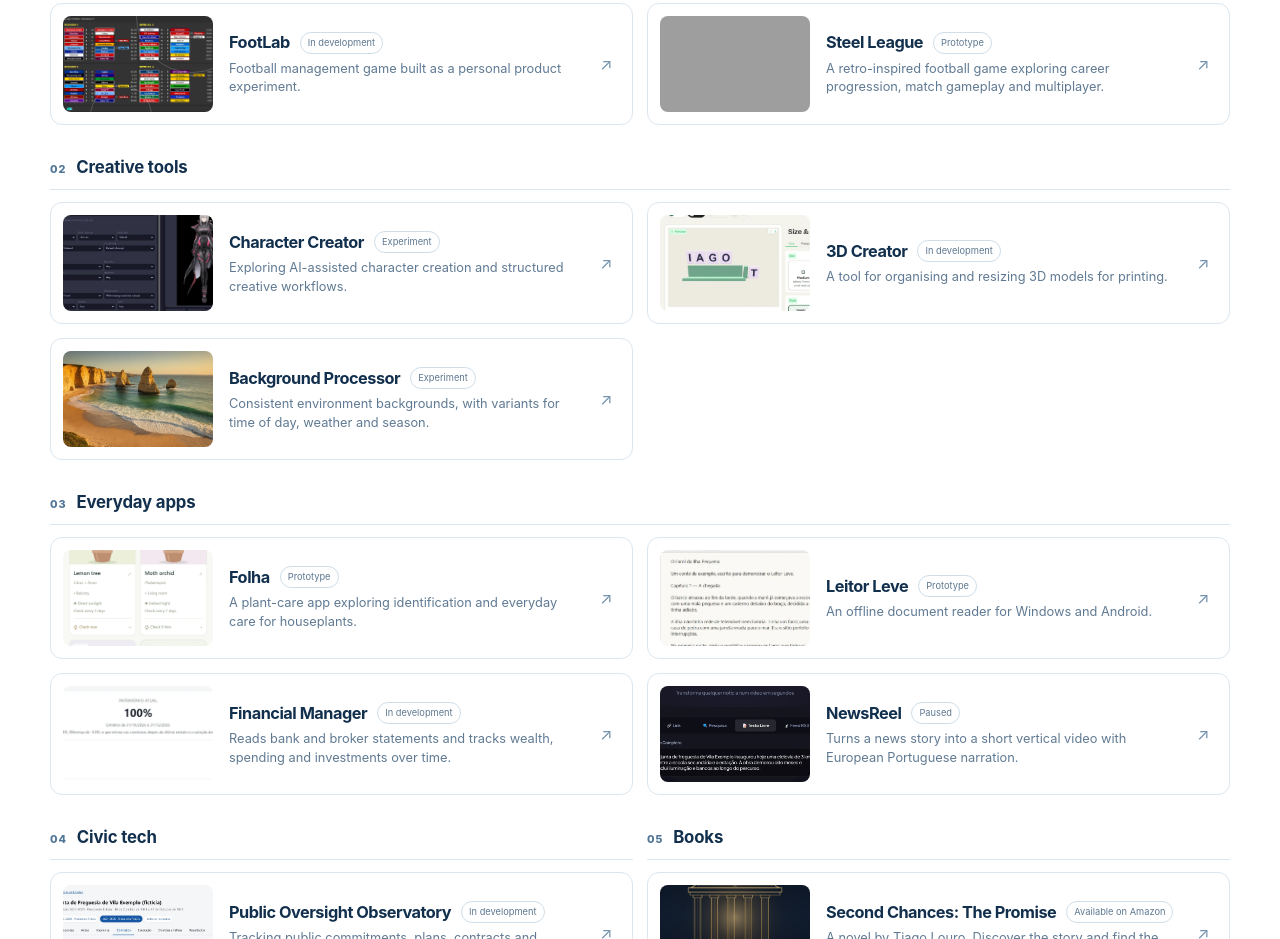
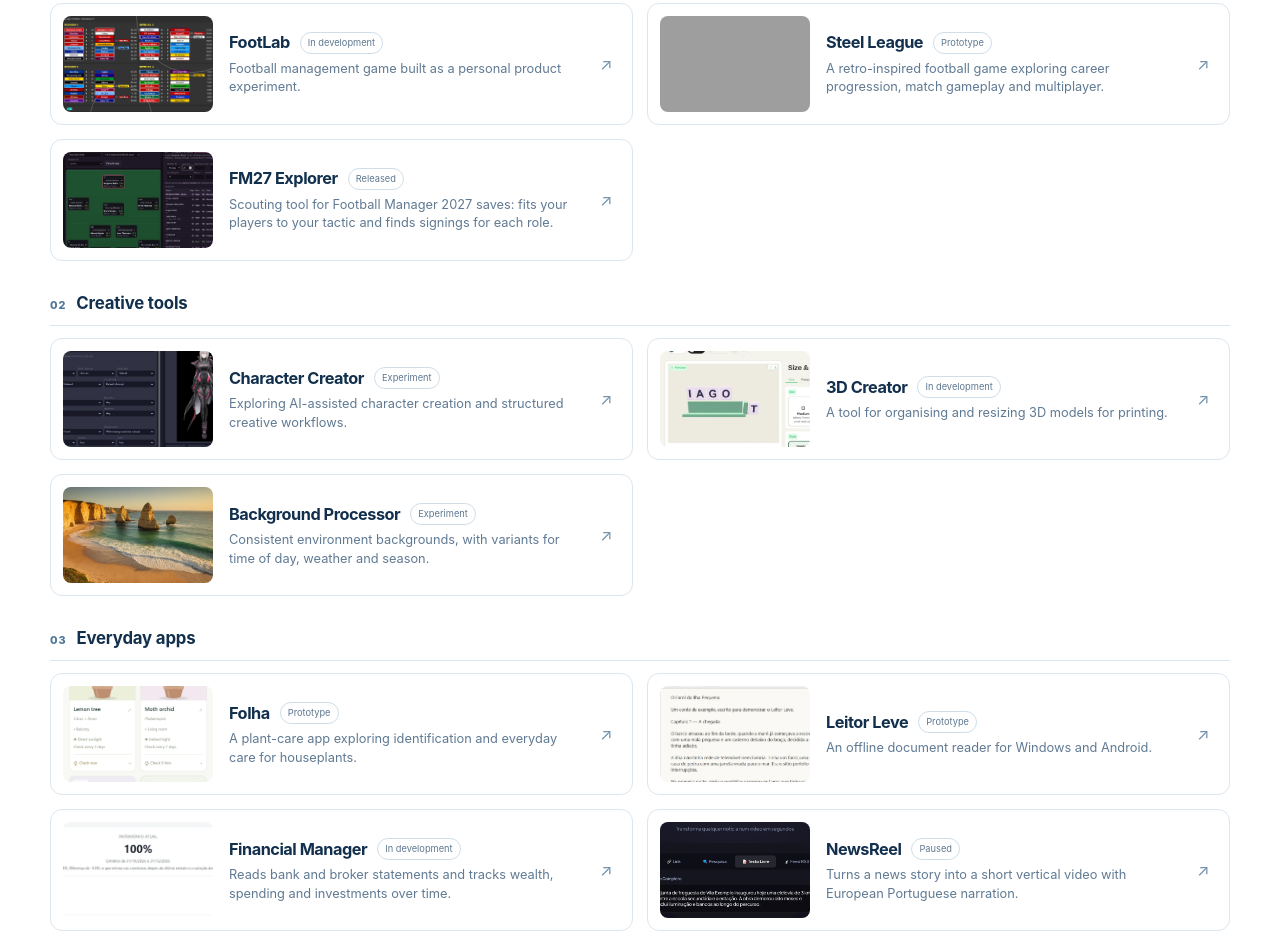
Before and after one commit to aitester2025tgl-collab/aitester2025tgl-collab.github.io, a plain HTML site: page index.html in a window 1280 px wide. Shown: the part 2548-3487 px from the top of the page. Drawn offline with Linux system fonts and the light colour scheme; grey boxes are pictures that could not be loaded.

Commit message:
Add FM27 Explorer project page

```diff
--- a/css/improvements.css
+++ b/css/improvements.css
@@ -100,3 +100,4 @@
 .work-more:hover{color:#fff;border-color:#fff}
 @media(max-width:900px){.work-head{grid-template-columns:1fr;gap:24px}.work-days{grid-template-columns:repeat(2,1fr)}.work-row{grid-template-columns:1fr;gap:4px}.work-section{padding:78px 0}}
 @media(max-width:600px){.work-section{padding:64px 0}.work-head{margin-bottom:28px}.work-head h2{font-size:clamp(2.5rem,13vw,3.7rem)}.work-lead{font-size:1rem}.work-days{grid-template-columns:1fr;gap:0;border-top:1px solid rgba(255,255,255,.14)}.work-days>div{display:grid;grid-template-columns:30px 1fr;column-gap:8px;border:0;border-bottom:1px solid rgba(255,255,255,.14);border-radius:0;background:none;padding:16px 0}.work-days span{grid-row:1 / 3;padding-top:4px}.work-days h3{margin:0 0 4px;font-size:1rem}.work-days p{font-size:.84rem}.work-career{margin-top:32px;border-top:0}.work-row{padding:14px 0}.work-row strong{font-size:1rem}}
+.art-fm27.art-shot{background-image:url(../assets/screenshots/fm27-explorer/tactic.webp);background-size:170%;background-position:0 30%}
--- a/index.html
+++ b/index.html
@@ -9,7 +9,7 @@
 <link href="assets/favicon.png" rel="icon" type="image/png"/>
 <link href="css/style.css?v=20261110a" rel="stylesheet"/>
 <script async="" data-goatcounter="https://tiagolab.goatcounter.com/count" src="//gc.zgo.at/count.js"></script>
-<link href="css/improvements.css?v=20261111a" rel="stylesheet"/></head>
+<link href="css/improvements.css?v=20261121a" rel="stylesheet"/></head>
 <body>
 <header class="site-header">
 <div class="container nav-wrap">
@@ -147,6 +147,11 @@
 <div class="project-info"><div class="project-title"><h3>Steel League</h3><span>Prototype</span></div><p>A retro-inspired football game exploring career progression, match gameplay and multiplayer.</p></div>
 <div aria-hidden="true" class="project-arrow">↗</div>
 </a>
+<a aria-label="FM27 Explorer project" class="project-row" href="projects/fm27-explorer.html">
+<div class="project-art art-fm27 art-shot"><span>FM27 EXPLORER</span><small>FM TOOL</small></div>
+<div class="project-info"><div class="project-title"><h3>FM27 Explorer</h3><span>Released</span></div><p>Scouting tool for Football Manager 2027 saves: fits your players to your tactic and finds signings for each role.</p></div>
+<div aria-hidden="true" class="project-arrow">↗</div>
+</a>
 </div>
 </section>
 <section aria-labelledby="sector-creative" class="project-sector">
```
Also changed, not shown: projects/fm27-explorer.html (added, +1 -0 lines), assets/screenshots/fm27-explorer/import.webp (added), assets/screenshots/fm27-explorer/player.webp (added), assets/screenshots/fm27-explorer/players.webp (added), assets/screenshots/fm27-explorer/scouting.webp (added), assets/screenshots/fm27-explorer/tactic.webp (added), 1 other file.
